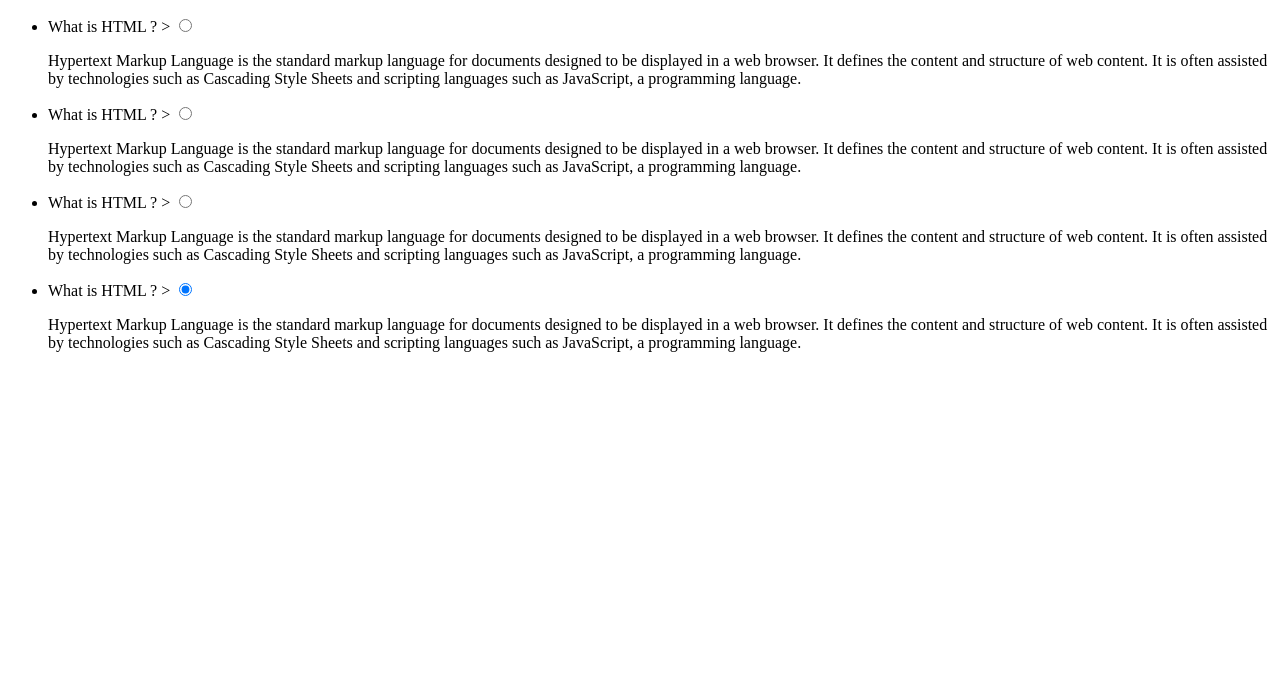
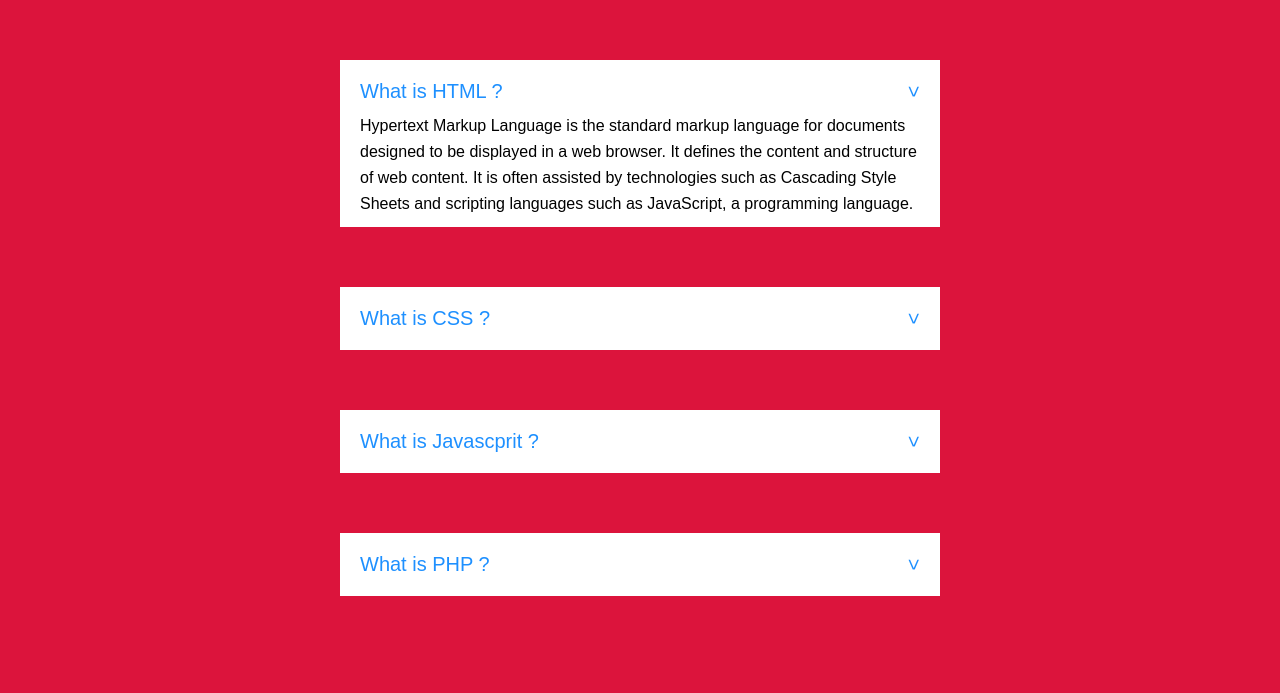
Before and after one commit to Rakibul-ri/Javascprit-Practice-sumit, a plain HTML site: page redio/index.html in a window 1280 px wide. Drawn offline with Linux system fonts and the light colour scheme.

Commit message:
Modifide

```diff
--- a/redio/index.html
+++ b/redio/index.html
@@ -10,7 +10,7 @@
     <Ul id="accodion">
         <li>
             <label for="First">What is HTML ? <span> &#x3e;</span></label>
-            <input type="radio" name="First" id="accodion" checked>
+            <input type="radio" name="accodion" id="First" checked>
             <div class="continer">
                 <p>Hypertext Markup Language is the standard markup language for documents designed to be displayed in a web browser. It defines the content and structure of web content. It is often assisted by technologies such as Cascading Style Sheets and scripting languages such as JavaScript, a programming language.</p>
             </div>
@@ -18,28 +18,28 @@
     </Ul>
     <Ul id="accodion">
         <li>
-            <label for="First">What is HTML ? <span> &#x3e;</span></label>
-            <input type="radio" name="First" id="accodion" checked>
+            <label for="Second">What is CSS ? <span> &#x3e;</span></label>
+            <input type="radio" name="accodion" id="Second" >
             <div class="continer">
-                <p>Hypertext Markup Language is the standard markup language for documents designed to be displayed in a web browser. It defines the content and structure of web content. It is often assisted by technologies such as Cascading Style Sheets and scripting languages such as JavaScript, a programming language.</p>
+                <p>Cascading Style Sheets is a style sheet language used for specifying the presentation and styling of a document written in a markup language such as HTML or XML. CSS is a cornerstone technology of the World Wide Web, alongside HTML and JavaScript.</p>
             </div>
         </li>
     </Ul>
     <Ul id="accodion">
         <li>
-            <label for="First">What is HTML ? <span> &#x3e;</span></label>
-            <input type="radio" name="First" id="accodion" checked>
+            <label for="Third">What is Javascprit ? <span> &#x3e;</span></label>
+            <input type="radio" name="accodion" id="Third" >
             <div class="continer">
-                <p>Hypertext Markup Language is the standard markup language for documents designed to be displayed in a web browser. It defines the content and structure of web content. It is often assisted by technologies such as Cascading Style Sheets and scripting languages such as JavaScript, a programming language.</p>
+                <p>JavaScript, often abbreviated as JS, is a programming language and core technology of the World Wide Web, alongside HTML and CSS. Ninety-nine percent of websites use JavaScript on the client side for webpage behavior. Web browsers have a dedicated JavaScript engine that executes the client code.</p>
             </div>
         </li>
     </Ul>
     <Ul id="accodion">
         <li>
-            <label for="First">What is HTML ? <span> &#x3e;</span></label>
-            <input type="radio" name="First" id="accodion" checked>
+            <label for="Forth">What is PHP ? <span> &#x3e;</span></label>
+            <input type="radio" name="accodion" id="Forth" >
             <div class="continer">
-                <p>Hypertext Markup Language is the standard markup language for documents designed to be displayed in a web browser. It defines the content and structure of web content. It is often assisted by technologies such as Cascading Style Sheets and scripting languages such as JavaScript, a programming language.</p>
+                <p>PHP is a general-purpose scripting language geared towards web development. It was originally created by Danish-Canadian programmer Rasmus Lerdorf in 1993 and released in 1995. The PHP reference implementation is now produced by the PHP Group.</p>
             </div>
         </li>
     </Ul>
--- a/redio/style.css
+++ b/redio/style.css
@@ -0,0 +1,49 @@
+*{
+    padding: 0px;
+    margin: 0px;
+    box-sizing: border-box;
+}
+
+body{
+    background: crimson;
+    font-family: sans-serif;
+
+}
+#accodion{
+    margin: 60px auto;
+    width: 600px;
+}
+#accodion li{
+    list-style: none;
+    margin-bottom: 10px;
+    width: 100%;
+    background-color: #ffff;
+    padding: 10px;
+
+}
+#accodion li label{
+    padding: 10px;
+    display: flex;
+    justify-content: space-between;
+    align-items: center;
+    font-size: 20px;
+    font-weight: 500;
+    color: dodgerblue;
+    cursor: pointer;
+}
+#accodion li label span{
+    transform: rotate(90deg);
+}
+#accodion label + input[type='radio']{
+display: none;
+}
+#accodion .continer{
+    padding: 0 10px;
+    line-height: 26px;
+    max-height: 0;
+    overflow: hidden;
+    transition: max-height 0.1s;
+}
+#accodion label + input[type='radio']:checked + .continer{
+    max-height: 400px;
+}
```
